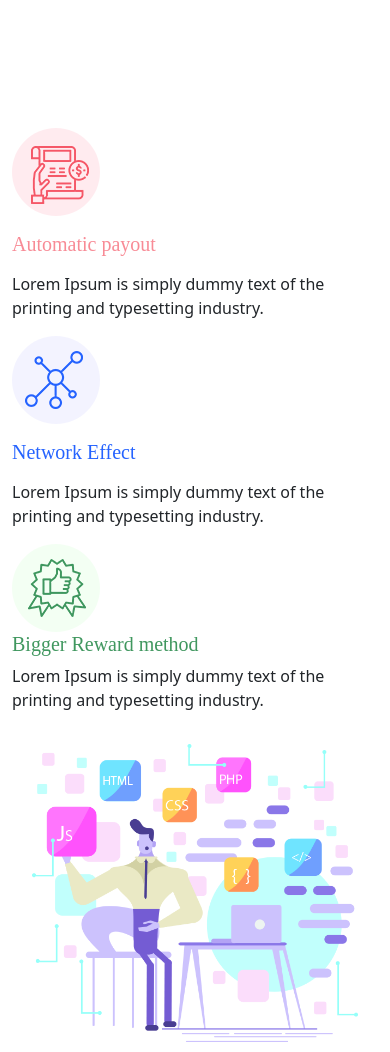
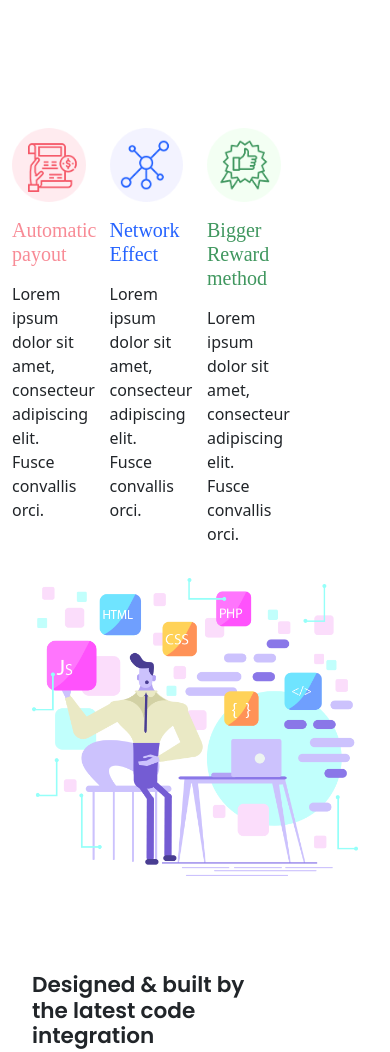
Before and after one commit to IntegrationWEB-4TWIN6/workshop4-yassinbnsalah, a plain HTML site: page index.html in a window 390 px wide. Shown: the part 780-1832 px from the top of the page. Drawn offline with nearby package versions, Linux system fonts and the light colour scheme; a web font is replaced by a local one.

Commit message:
FInal  Version

```diff
--- a/index.html
+++ b/index.html
@@ -24,7 +24,7 @@
         <nav class="navbar navbar-expand-lg navbar-light bg-white" id="navbarResponsive">
             <div class="container-fluid">
                   <a href="#" class=""
-                      ><img src="images/logo-esprit.png"  alt="" class="img-fluid w-80"
+                      ><img src="images/logo-esprit.png"  alt="" class="img-fluid"
                   /></a>
                   <button class="navbar-toggler" type="button" data-bs-toggle="collapse" data-bs-target="#navbarMenu" aria-controls="navbarMenu" aria-expanded="false" aria-label="Toggle navigation">
                       <span class="navbar-toggler-icon"></span>
@@ -76,24 +76,27 @@
 
 
 
-                <div class="offset-md-1 col-md-3">
-                    <img src="images/bill.png"  alt="" class="img-fluid w-80"/>
+                <div class="offset-md-1 col-3">
+                    <img src="images/bill.png"  alt="" class="img-fluid"/>
                     <h5 class="badge1 my-3"> Automatic payout </h5>
-                    <p>Lorem Ipsum is simply dummy text of the
-                         printing and typesetting industry. </p>
+                    <p class="textSection1">Lorem ipsum dolor sit amet,<br>
+                        consecteur adipiscing elit.<br>
+                    Fusce convallis orci.</p>
                 </div>
-                <div class="offset-md-1 col-md-3">
-                    <img src="images/network.png"  alt="" class="img-fluid w-80"/>
+                <div class="offset-md-1 col-3">
+                    <img src="images/network.png"  alt="" class="img-fluid"/>
                     <h5 class="badge2 my-3"> Network Effect  </h5>
-                    <p>Lorem Ipsum is simply dummy text of the
-                         printing and typesetting industry. </p>
+                    <p class="textSection1">Lorem ipsum dolor sit amet,<br>
+                        consecteur adipiscing elit.<br>
+                    Fusce convallis orci.</p>
                 </div>
 
-                <div class="offset-md-1 col-md-3">
-                    <img src="images/badge.png"  alt="" class="img-fluid w-80"/>
-                    <h5 class="badge3"> Bigger Reward method </h5>
-                    <p>Lorem Ipsum is simply dummy text of the
-                         printing and typesetting industry. </p>
+                <div class="offset-md-1 col-3">
+                    <img src="images/badge.png"  alt="" class="img-fluid"/>
+                    <h5 class="badge3 my-3"> Bigger Reward method </h5>
+                    <p class="textSection1">Lorem ipsum dolor sit amet,<br>
+                        consecteur adipiscing elit.<br>
+                    Fusce convallis orci.</p>
                 </div>
             </div>
         </div>
@@ -138,12 +141,12 @@
         <!-- Section 2 End -->
 
         <!-- Footer start -->
-        <footer>
+        <footer class="text-center">
             <div class="titleFt">
-              <h5 class="titleIntWeb justify-content-center">Integration Web</h5>
+              <h5 class="titleIntWeb">Integration Web</h5>
             </div>
             <div class="menuFt">
-              <div class="d-flex flex-row ">
+              <div class="d-flex justify-content-center">
                 <div class="p-2">Home</div>
                 <div class="p-2">Key Features</div>
                 <div class="p-2">Pricing</div>
@@ -151,12 +154,16 @@
                 <div class="p-2">FAQ</div>
               </div>
             </div>
-            <div class="iconsFt justify-content-center" >
+            <div class="iconsFt">
+              <div class="justify-content-center">
                 <i class="fab fa-facebook"></i>
+
+                <i class="fab fa-github"></i>
                 <i class="fab fa-twitter"></i>
-                <i class="fab fa-github"></i>
+              </div>
             </div>
           </footer>
+
         <!-- Footer end -->
 
         <script
--- a/sass/_variables.scss
+++ b/sass/_variables.scss
@@ -10,8 +10,7 @@ $white: #fff;
 $roseRouger: #f55767;
 $blueMarine: #242f51;
 $gris: #616368;
-
-
+$fontTextSection1:  'Poppins';
 
 $footer-font: 'Poppins', sans-serif;
 $footer-font-weight: 700;
@@ -19,7 +18,7 @@ $footer-font-weight: 700;
 $footer-background-color: #242f51;
 $footer-text-color: white;
 $footer-padding: 1rem;
-$footer-height: 24.5rem;
+$footer-height: 23,6875rem;
 
 
 $footer-font-weight: 700;
--- a/sass/style.scss
+++ b/sass/style.scss
@@ -9,17 +9,17 @@
 }
 .badge1{
   font-family:  $heroFontFamily;
-  font-size: 1.2 rem;
+  font-size: 20px;
   color: $pink ;
 }
 .badge2{
   font-family:  $heroFontFamily;
-    font-size: 1.2 rem;
+    font-size: 20px;
   color: $blue ;
 }
 .badge3{
 font-family:  $heroFontFamily;
-  font-size: 1.2 rem;
+  font-size: 20px;
   color: $green ;
 }
 .navbar {
@@ -52,10 +52,15 @@ $textsec3 : #616368 ;
 .card-text{
     font-family: 'Poppins';
     font-weight:500;
+    color: $gris;
+    font-size: 16px;
 }
 .card-title{
+ font-size: 36px;
     font-family: 'Poppins';
     font-weight:bolder;
+    color: #242f51;
+
 }
 $largesection3:215px;
 $espacetxt-buth:40 px;
@@ -77,29 +82,29 @@ footer {
     .titleIntWeb {
       font-weight: $footer-font-weight;
       margin-bottom: 4.5rem;
-      display: flex;
+      margin-top: 3rem;
+      font-size: 30px;
       justify-content: center;
       align-items: center;
     }
   }
-
-  .menuFt {
+.menuFt {
     .d-flex {
-      display: flex;
       flex-direction: row;
       justify-content: center;
-
       .p-2 {
         padding: 2rem 2rem;
         margin-right: 1.5rem; // Adjust margin-right for space between menu items
+        font-size: 16px;
       }
     }
   }
 
+
   .iconsFt {
     margin-top: 3rem;
+margin-bottom: 6rem;
 
-    display: flex;
     justify-content: center;
     align-items: center;
 
@@ -122,6 +127,7 @@ section {
 .hero {
   display: flex;
   justify-content: center;
+
   align-items: center;
 }
 
@@ -141,12 +147,21 @@ section {
 }
 
 .h1 {
-  font-size: 3.5rem;
+  font-size: 60px;
   color: $blueMarine;
   font-family: $heroFontFamily;
 }
 
 .h6 {
-  font-size: 1.1rem;
+  font-size: 18px;
   color: $gris;
 }
+.container{
+  margin-top: 3rem;
+  margin-bottom: 11rem;
+}
+.textSection1{
+  font-size: 16px;
+  color: $gris;
+  font-family: $fontTextSection1;
+}
```
